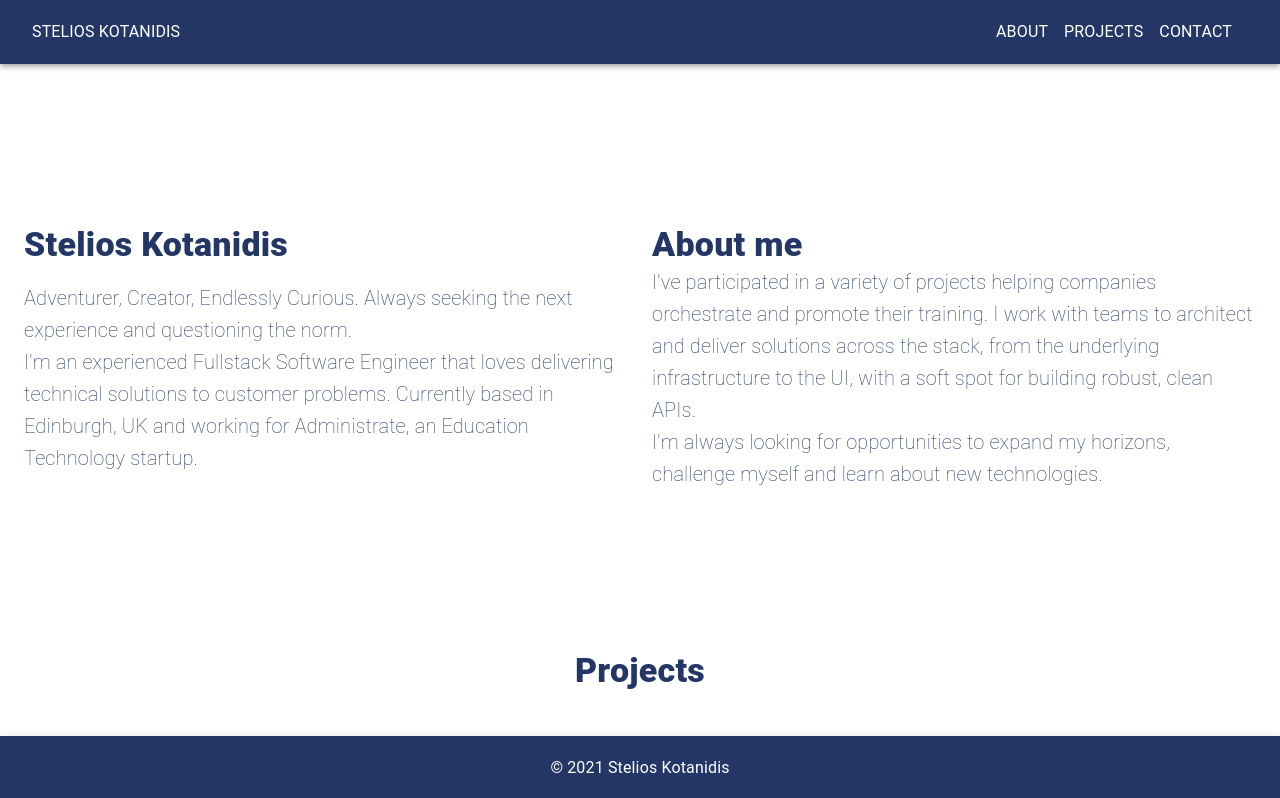
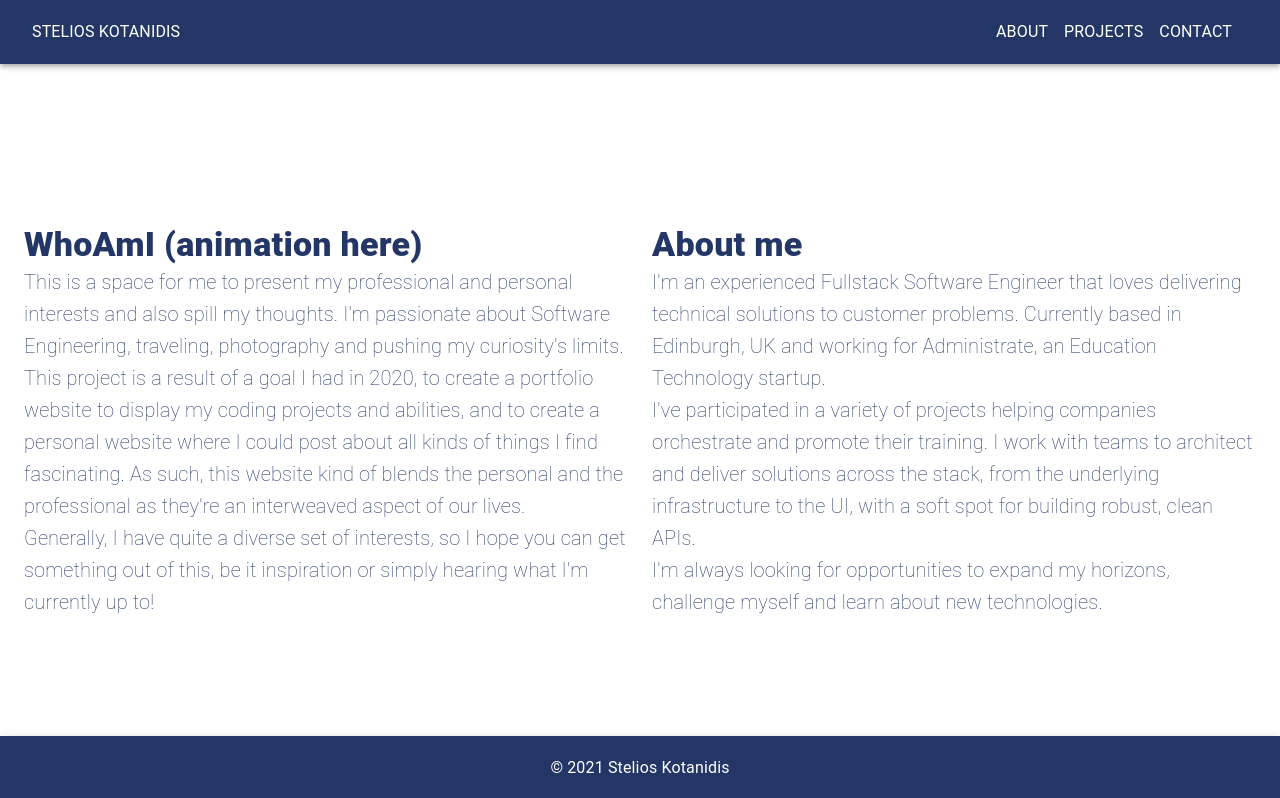
Before and after one commit to devkot/stelioskot.dev, a React (Create React App) app: page / in a window 1280 px wide. Shown: the top 798 px of the page. Built offline with nearby package versions, Linux system fonts and the light colour scheme.

Commit message:
Reword intro section

```diff
--- a/src/components/Intro.tsx
+++ b/src/components/Intro.tsx
@@ -28,23 +28,38 @@ const Intro: React.FunctionComponent = () => {
         <Typography variant="h4" className={classes.homeTitle}>
           <Grid container spacing={3}>
             <Grid container item xs={12} sm={6}>
-              <Grid item>Stelios Kotanidis</Grid>
+              <Grid item>WhoAmI (animation here)</Grid>
               <Typography variant="h6" className={classes.homeContent}>
                 <Grid item>
-                  Adventurer, Creator, Endlessly Curious. Always seeking the
-                  next experience and questioning the norm.
+                  This is a space for me to present my professional and personal
+                  interests and also spill my thoughts. I'm passionate about
+                  Software Engineering, traveling, photography and pushing my
+                  curiosity's limits.
                 </Grid>
+                <Grid item>
+                  This project is a result of a goal I had in 2020, to create a
+                  portfolio website to display my coding projects and abilities,
+                  and to create a personal website where I could post about all
+                  kinds of things I find fascinating. As such, this website kind
+                  of blends the personal and the professional as they're an
+                  interweaved aspect of our lives.
+                  <Grid item>
+                    Generally, I have quite a diverse set of interests, so I
+                    hope you can get something out of this, be it inspiration or
+                    simply hearing what I'm currently up to!
+                  </Grid>
+                </Grid>
+              </Typography>
+            </Grid>
+            <Grid container item xs={12} sm={6}>
+              <Grid item>About me</Grid>
+              <Typography variant="h6" className={classes.homeContent}>
                 <Grid item>
                   I'm an experienced Fullstack Software Engineer that loves
                   delivering technical solutions to customer problems. Currently
                   based in Edinburgh, UK and working for Administrate, an
                   Education Technology startup.
                 </Grid>
-              </Typography>
-            </Grid>
-            <Grid container item xs={12} sm={6}>
-              <Grid item>About me</Grid>
-              <Typography variant="h6" className={classes.homeContent}>
                 <Grid item>
                   I've participated in a variety of projects helping companies
                   orchestrate and promote their training. I work with teams to
```
